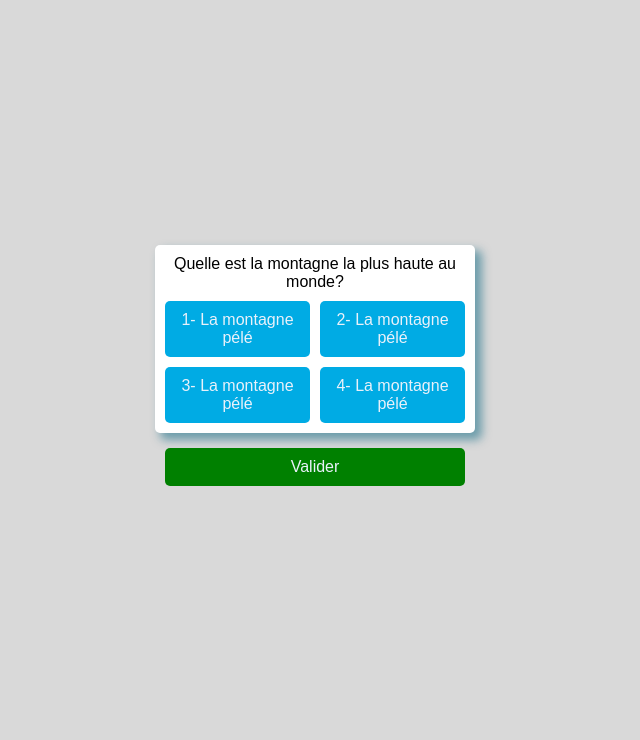
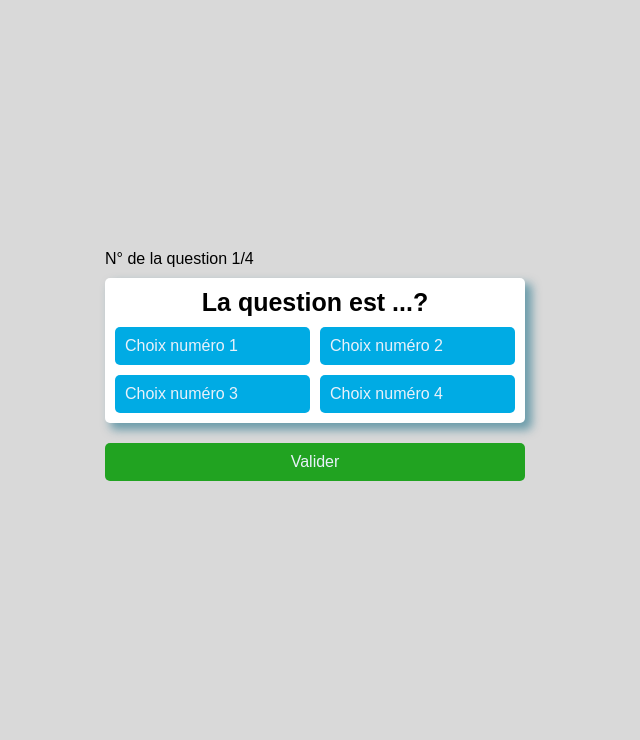
Before and after one commit to Phoenix0108/Un-Quiz-Ajax, a PHP site: page /LectureQCM/lectureqcm.html in a window 1280 px wide. Shown: the part 60-800 px from the top of the page, without its empty margins (325-965 px from the left). Run offline with PHP 8.4, Linux system fonts and the light colour scheme; data that the repository does not hold is empty.

Commit message:
refresh site

```diff
--- a/site/Acceuil/main.js
+++ b/site/Acceuil/main.js
@@ -1,6 +1,6 @@
 $(document).ready(function () {
     $("#btnRecherche").click(function () {
-        window.location.href = "../RechercheQCM/recheche.html"
+        window.location.href = "../RechercheQCM/rechercheqcm.html"
     })
     $("#btnAcces").click(function () {
         window.location.href = "../MesQCM/mesqcm.html"
--- a/site/AjoutQCM/Backend/ajoutQCM.php
+++ b/site/AjoutQCM/Backend/ajoutQCM.php
@@ -4,7 +4,6 @@ header("Access-Control-Allow-Origin: *");
 header("Content-Type: text/html");
 $numPage = htmlspecialchars($_POST["numPage"]);
 $reponse = '<form class="form">
-<h1>Créer un QCM</h1>
 <p class="instruction">Veuillez cliquer sur le bouton radio à côté de la réponse correcte.</p>
 <label for="question">Question :</label>
 <input type="text" class="question" name="question" placeholder="Entrez votre question" required>
--- /dev/null
+++ b/site/LectureQCM/Backend/getQuestion.php
@@ -0,0 +1,38 @@
+<?php
+include __DIR__."/../../include/db_connect.php";
+$allowOrigin = "http://localhost";
+header("Access-Control-Allow-Origin: *");
+header("Content-Type: application/json");
+if(isset($_COOKIE["token"]) && isset($_COOKIE["idQcm"]) && isset($_POST["numQuestion"])){
+    // récuparation de l'ID
+    $token = htmlspecialchars($_COOKIE["token"]);
+    $idQcm = htmlspecialchars($_COOKIE["idQcm"]);
+    $numQuestion = htmlspecialchars($_POST["numQuestion"]);
+    $request = $db->prepare("SELECT question, reponse1, reponse2, reponse3, reponse4
+    FROM utilisateur
+    INNER JOIN qcm ON qcm.id_user = utilisateur.id
+    INNER JOIN question ON question.idqcm = qcm.id
+    WHERE token = ? AND qcm.id = ?");
+    $request->bind_param("si", $token, $idQcm);
+    $request->execute();
+    $request = $request->get_result();
+    $result = $request->fetch_all(MYSQLI_ASSOC);
+    if(1 <= $numQuestion && $numQuestion <= $request->num_rows){
+        //Vérifier si le numéro de la question demandé fait partie du qcm
+        $data = [
+            "state"=>true,
+            "question"=>$result[$numQuestion-1]["question"],
+            "reponse1"=>$result[$numQuestion-1]["reponse1"],
+            "reponse2"=>$result[$numQuestion-1]["reponse2"],
+            "reponse3"=>$result[$numQuestion-1]["reponse3"],
+            "reponse4"=>$result[$numQuestion-1]["reponse4"],
+            "numQuestionTotal"=>$request->num_rows,
+            "index"=>$numQuestion
+        ];
+        setcookie("idQcm", $idQcm, time()+600, "/");
+        echo json_encode($data);
+    }
+    $request->close();
+}
+$db->close();
+?>
--- a/site/LectureQCM/lectureqcm.html
+++ b/site/LectureQCM/lectureqcm.html
@@ -18,25 +18,37 @@
         <button id="btnRetour"></button>
     </nav>
     <main>
-        <div class="content divQuestion">
-            <span class="question">Quelle est la montagne la plus haute au monde?</span>
-            <div class="divReponse">
-                <div class="part">
-                    <button type="button" id="reponse1" class="reponse" onclick="catchReponse(1)">1- La montagne
-                        pélé</button>
-                    <button type="button" id="reponse1" class="reponse" onclick="catchReponse(2)">2- La montagne
-                        pélé</button>
+        <div id="divQcm">
+            <span id="indexQuestion">N° de la question 1/4</span>
+            <div class="content Qcm">
+                <span class="question">La question est ...?</span>
+                <div class="divBtnChoix">
+                    <button type="button" class="choix" onclick="catchReponse(1)">
+                        Choix numéro 1
+                    </button>
+                    <button type="button" class="choix" onclick="catchReponse(2)">
+                        Choix numéro 2
+                    </button>
+                    <button type="button" class="choix" onclick="catchReponse(3)">
+                        Choix numéro 3
+                    </button>
+                    <button type="button" class="choix" onclick="catchReponse(4)">
+                        Choix numéro 4
+                    </button>
                 </div>
-                <div class="part">
-                    <button type="button" id="reponse1" class="reponse" onclick="catchReponse(3)">3- La montagne
-                        pélé</button>
-                    <button type="button" id="reponse1" class="reponse" onclick="catchReponse(4)">4- La montagne
-                        pélé</button>
-                </div>
-                <input type="hidden" id="valReponse">
+                <input type="hidden" id="valChoix">
             </div>
+            <span id="trueReponse"></span>
+            <button id="btnValid">Valider</button>
+            <button id="btnSuivant">Suivant</button>
+            <button id="btnResultat">Afficher les résultats</button>
         </div>
-        <button id="btnValid">Valider</button>
+        <div id="divResultat">
+            <div class="content">
+                <span id="score">Votre Score est de 8/20</span>
+            </div>
+            <button id="retourAcceuil">Retour à l'acceuil</button>
+        </div>
 
     </main>
 </body>
--- a/site/LectureQCM/main.js
+++ b/site/LectureQCM/main.js
@@ -1,20 +1,84 @@
+numQuestion = 1
+numQuestionTotal = 0
+numReponseTrue = 0
+function catchQuestion() {
+    $.ajax({
+        url: "http://127.0.0.1/LectureQCM/Backend/getQuestion",
+        type: "POST",
+        dataType: "json",
+        data: { "numQuestion": numQuestion },
+        success: function (data) {
+            if (data.state) {
+                numQuestionTotal = data.numQuestionTotal
+                $("#indexQuestion")[0].innerHTML = "N° question : " + data.index + "/" + data.numQuestionTotal
+                $(".question")[0].innerHTML = data.question
+                console.log(data.reponse1)
+                $(".choix")[0].innerHTML = data.reponse1
+                $(".choix")[1].innerHTML = data.reponse2
+                $(".choix")[2].innerHTML = data.reponse3
+                $(".choix")[3].innerHTML = data.reponse4
+            }
+        }
+
+    })
+}
+
 function catchReponse(val) {
-    $("#valReponse").value = val
+    for (i = 0; i < $(".choix").length; i++) {
+        $(".choix")[i].style.backgroundColor = "#00ABE4";
+    }
+    $(".choix")[val - 1].style.backgroundColor = "green";
+    $("#valChoix").val(val)
 }
 $(document).ready(function () {
+    catchQuestion()
     $("#btnRetour").click(function () {
         window.location.href = "../MesQCM/mesqcm.html"
     })
     $("#btnValid").click(function () {
-        reponse = $("#valReponse").value
+        reponse = $("#valChoix").val()
         $.ajax({
-            url: "http://127.0.0.1/LectureQCM/Backend/VerifReponse",
+            url: "http://127.0.0.1/LectureQCM/Backend/verifReponse",
             type: "POST",
             dataType: "json",
-            data: { "reponse": reponse },
-            succes: function (data) {
-
+            data: {
+                "reponse": reponse,
+                "numQuestion": numQuestion
+            },
+            success: function (data) {
+                if (data.state) {
+                    if (data.reponse) {
+                        $("#trueReponse")[0].innerHTML = "Bonne réponse"
+                        numReponseTrue++
+                    } else {
+                        $("#trueReponse")[0].innerHTML = "Mauvaise réponse, la bonne réponse était : " + data.True
+                    }
+                    $("#btnValid").hide()
+                    if (numQuestion == numQuestionTotal) {
+                        $("#btnResultat").show()
+                    } else {
+                        $("#btnSuivant").show()
+                    }
+                }
             }
         })
     })
+    $("#btnSuivant").click(function () {
+        numQuestion++
+        catchQuestion()
+        $("#trueReponse")[0].innerHTML = ""
+        $("#btnValid").show()
+        $("#btnSuivant").hide()
+        for (i = 0; i < $(".choix").length; i++) {
+            $(".choix")[i].style.backgroundColor = "#00ABE4";
+        }
+    })
+    $("#btnResultat").click(function () {
+        $("#divQcm").hide()
+        $("#divResultat").show()
+        $("#score")[0].innerHTML = "Votre Score est de " + numReponseTrue + "/" + numQuestionTotal
+    })
+    $("#retourAcceuil").click(function () {
+        window.location.href = "../Acceuil/acceuil.html"
+    })
 })
--- a/site/LectureQCM/style.css
+++ b/site/LectureQCM/style.css
@@ -1,28 +1,46 @@
 main {
     min-height: calc(100vh - 70px);
+    margin: 0 auto 0 auto;
+    gap: 10px
 }
 
-.divQuestion {
-    display: flex;
-    flex-direction: column;
-    max-width: 300px;
-    align-items: center;
-    margin-bottom: 15px;
-}
-
-.question {
-    text-align: center;
-}
-
-.divReponse {
-    margin-top: 10px;
+#divQcm {
     display: flex;
     flex-direction: column;
     gap: 10px;
 }
 
-.part {
+#indexQuestion {
+    align-self: flex-start;
+}
+
+.Qcm {
     display: flex;
+    flex-direction: column;
+    max-width: 400px;
+    gap: 10px;
+    align-items: center;
+}
+
+#divResultat {
+    display: none;
+}
+
+.question {
+    text-align: center;
+    font-weight: 700;
+    font-size: 25px;
+}
+
+.choix {
+    display: inline-flex;
+    flex-basis: calc(50% - 5px);
+    text-align: start;
+}
+
+.divBtnChoix {
+    display: flex;
+    flex-wrap: wrap;
     gap: 10px
 }
 
@@ -31,6 +49,24 @@ main {
 }
 
 #btnValid {
-    width: 300px;
-    background-color: green;
+    width: 100%;
+    background-color: rgb(33, 163, 33);
 }
+
+#btnValid:hover {
+    background-color: rgb(23, 120, 23);
+}
+
+#btnValid:active {
+    background-color: rgb(33, 163, 33);
+}
+
+#btnSuivant {
+    width: 100%;
+    display: none;
+}
+
+#btnResultat {
+    width: 100%;
+    display: none;
+}
--- a/site/MesQCM/Backend/getQCM.php
+++ b/site/MesQCM/Backend/getQCM.php
@@ -34,7 +34,7 @@ if(isset($_COOKIE["token"])){
             <span>Code de partage : #'.($var["id"]).'</span>
             <br><br>
             <button onclick="lance('.($var["id"]).')">Lancez</button>
-            <button>Supprimer</button>
+            <button onclick=supp('.($var["id"]).')>Supprimer</button>
             </div>';
         }
     }
--- a/site/include/stateCo.js
+++ b/site/include/stateCo.js
@@ -4,7 +4,9 @@ $.ajax({
     dataType: "json",
     success: function (data) {
         if (data.stateCo) {
+
         } else {
+            window.location.href = "/"
         }
     }
 })
```
Also changed, not shown: site/AjoutQCM/AjoutQCM.html (+6 -2 lines), site/AjoutQCM/Backend/SaveQuestion.php (+26 -9 lines), site/AjoutQCM/main.js (+10 -4 lines), site/AjoutQCM/style.css (+38 -12 lines), site/LectureQCM/Backend/verifReponse.php (added, +41 -0 lines), site/MesQCM/Backend/delQCM.php (added, +28 -0 lines), site/MesQCM/main.js (+16 -1 lines), site/RechercheQCM/rechercheqcm.html (added, +22 -0 lines), site/schemaDB.txt (added, +24 -0 lines), site/RechercheQCM/main.js (added), site/RechercheQCM/style.css (added).
